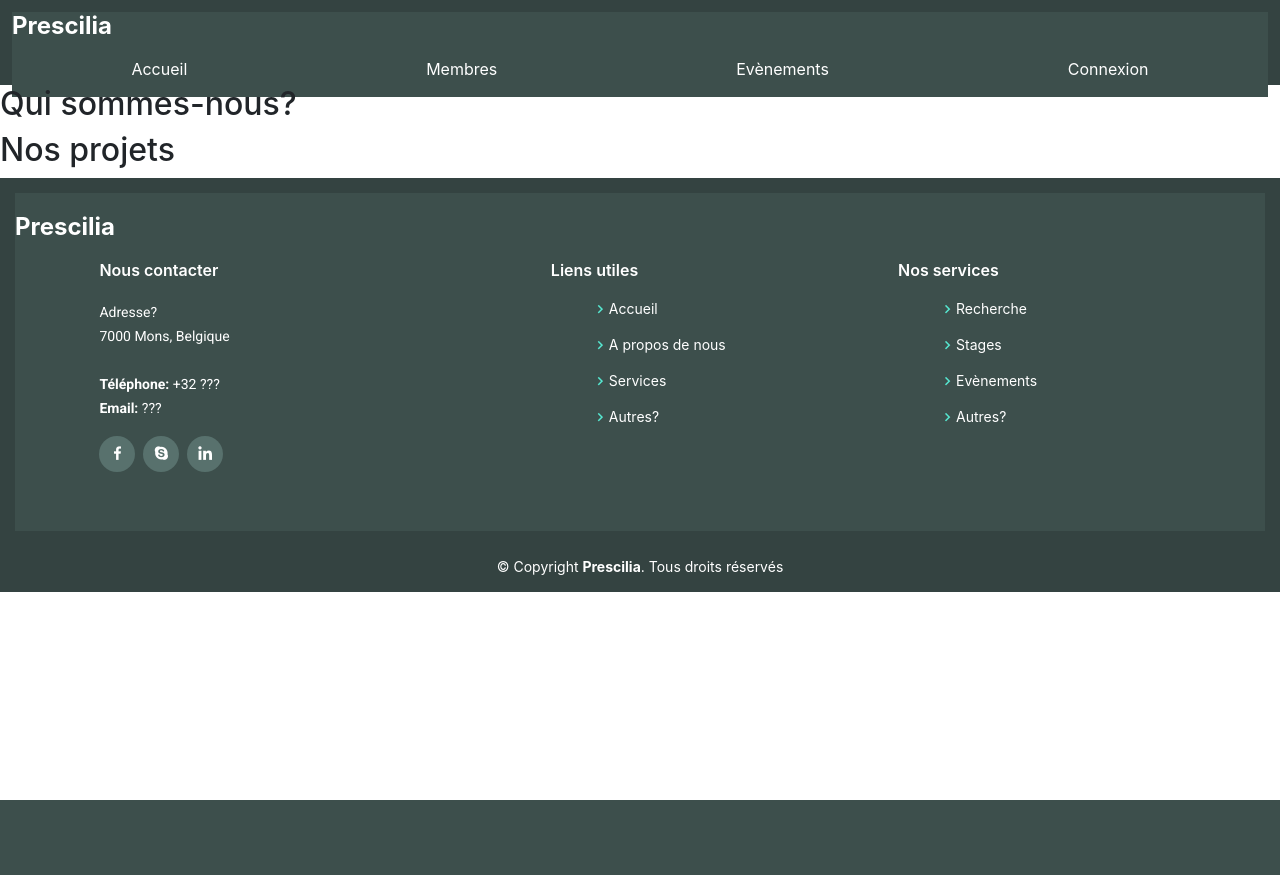
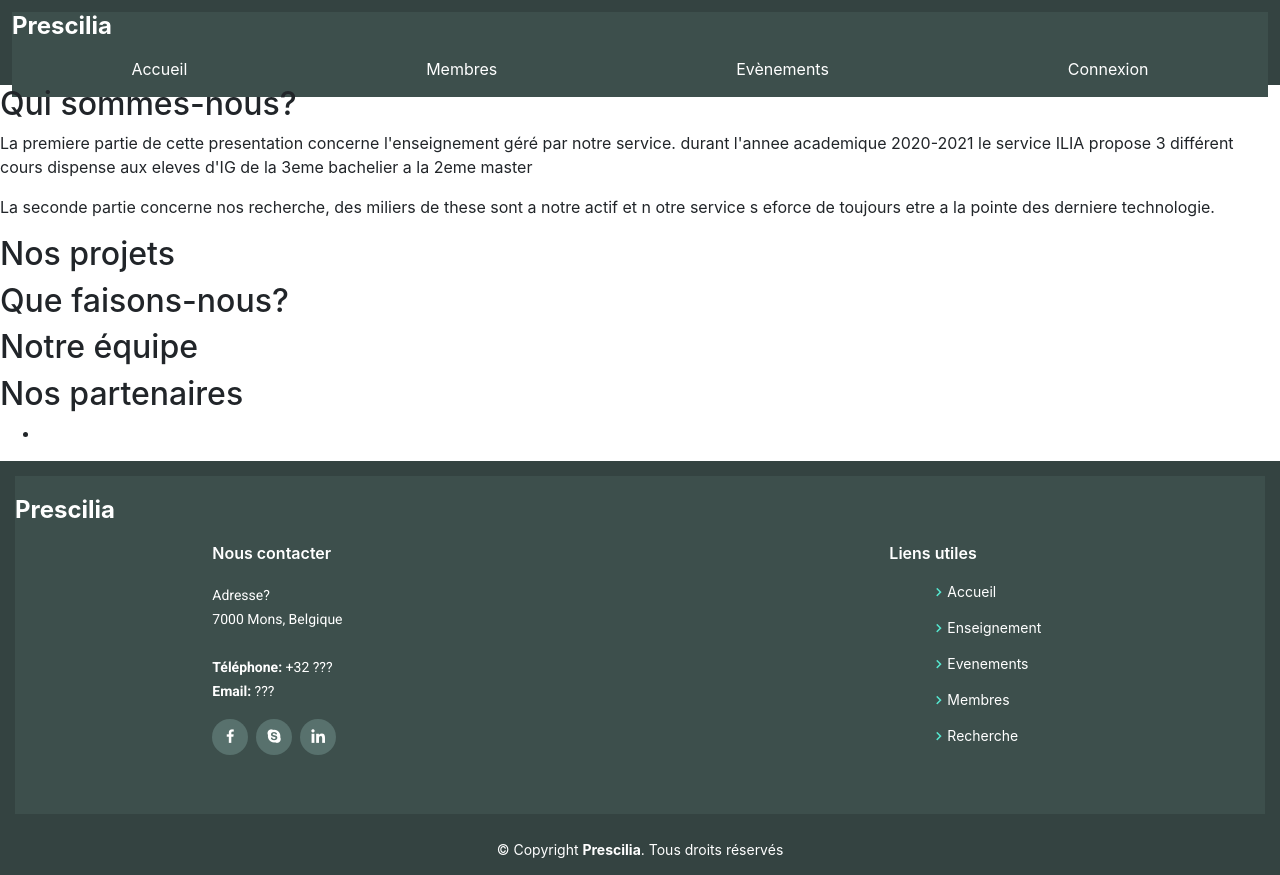
Before and after one commit to Tanguyvans/PRECILIA, a PHP site: page /MainPages/Accueil.php in a window 1280 px wide. Before the commit the page ends 800 px from the top, so only its background shows below. Run offline with PHP 8.4, Linux system fonts and the light colour scheme; some libraries are stand-ins or nearby versions.

Commit message:
VERSION travail 2

```diff
--- a/MainPages/Accueil.php
+++ b/MainPages/Accueil.php
@@ -8,17 +8,25 @@
         <meta content="" name="descriptison"> <!--Description du site lors de la recherche-->
         <meta content="" name="keywords">
     </head>
-
+    <!--==========================================
+    Description de la page
+    =============================================-->
     <body>
         <?php include '../templates/header.php' ?>
+        <!--========== Section carousel ==============-->
+        <section id="actu">
 
-        <section id="actualité">
-        <!-- carousel : événements, gros projet a trier par rapport a la date -->
         </section>
 
         <section id="who">
-            <h2>Qui sommes-nous?</h2>
-            <!-- texte -->
+            <div class="who-container">
+                <h2 class="who-title">Qui sommes-nous?</h2>
+                <p class="who-p1">La premiere partie de cette presentation concerne l'enseignement
+                    géré par notre service. durant l'annee academique 2020-2021 le service ILIA
+                    propose 3 différent cours dispense aux eleves d'IG de la 3eme bachelier a la 2eme master</p>
+                <p class="who-p2">La seconde partie concerne nos recherche, des miliers de these sont a notre actif et n otre service
+                    s eforce de toujours etre a la pointe des derniere technologie. </p>
+            </div>
         </section>
 
         <section id="projets">
@@ -29,16 +37,23 @@
 
         <section id="what">
             <!--que faisons-nous? que du texte comme dans qui somme nous-->
+            <h2>Que faisons-nous?</h2>
         </section>
 
         <section id="equipe">
+            <h2>Notre équipe</h2>
             <!-- a reflechir si on le laisse -->
             <!--[...] qui emmene vers la page membre -->
         </section>
 
         <section id="partenaires">
+            <h2 class = "partenaires-title">Nos partenaires</h2>
+            <ul>
+                <li
+            </ul>
             <!-- les logo, leur noms, leurs appréciations (texte) -->
         </section>
+
         <?php include '../templates/footer.php' ?>
     </body>
 </html>
--- a/MainPages/Enseignement.php
+++ b/MainPages/Enseignement.php
@@ -0,0 +1,2 @@
+<?php include '../templates/header.php' ?>
+<?php include '../templates/footer.php' ?>
--- a/MainPages/Evenements.php
+++ b/MainPages/Evenements.php
@@ -0,0 +1,2 @@
+<?php include '../templates/header.php' ?>
+<?php include '../templates/footer.php' ?>
--- a/MainPages/Membres.php
+++ b/MainPages/Membres.php
@@ -0,0 +1,2 @@
+<?php include '../templates/header.php' ?>
+<?php include '../templates/footer.php' ?>
--- a/MainPages/Recherche.php
+++ b/MainPages/Recherche.php
@@ -0,0 +1,2 @@
+<?php include '../templates/header.php' ?>
+<?php include '../templates/footer.php' ?>
--- a/templates/footer.php
+++ b/templates/footer.php
@@ -53,22 +53,24 @@
                 <h4>Liens utiles</h4>
                 <!-- classes identifiant pour manipuler dans css-->
                 <ul>
-                    <li><i class="bx bx-chevron-right"></i> <a href="#">Accueil</a></li>
-                    <li><i class="bx bx-chevron-right"></i> <a href="#">A propos de nous</a></li>
-                    <li><i class="bx bx-chevron-right"></i> <a href="#">Services</a></li>
-                    <li><i class="bx bx-chevron-right"></i> <a href="#">Autres?</a></li>
+                    <li><i class="bx bx-chevron-right"></i> <a href='../MainPages/Accueil.php'>Accueil</a></li>
+                    <li><i class="bx bx-chevron-right"></i> <a href='../MainPages/Enseignement.php'>Enseignement</a></li>
+                    <li><i class="bx bx-chevron-right"></i> <a href='../MainPages/Evenements.php'>Evenements</a></li>
+                    <li><i class="bx bx-chevron-right"></i> <a href='../MainPages/Membres.php'>Membres</a></li>
+                    <li><i class="bx bx-chevron-right"></i> <a href='../MainPages/Recherche.php'>Recherche</a></li>
                 </ul>
             </div>
+            <!--<div class="col-lg-3 col-md-6 footer-links">
+                            <h4>Nos services</h4>
+                            <ul>
+                                <li><i class="bx bx-chevron-right"></i> <a href='../MainPages/Recherche.php'>Recherche</a></li>
+                                <li><i class="bx bx-chevron-right"></i> <a href='../MainPages/Evenement.php'>Evènements</a></li>
+                                <li><i class="bx bx-chevron-right"></i> <a href='../MainPages/Evenement.php'>Evènements</a></li>
 
-            <div class="col-lg-3 col-md-6 footer-links">
-                <h4>Nos services</h4>
-                <ul>
-                    <li><i class="bx bx-chevron-right"></i> <a href="#">Recherche</a></li>
-                    <li><i class="bx bx-chevron-right"></i> <a href="#">Stages</a></li>
-                    <li><i class="bx bx-chevron-right"></i> <a href="#">Evènements</a></li>
-                    <li><i class="bx bx-chevron-right"></i> <a href="#">Autres?</a></li>
-                </ul>
-            </div>
+                                <li><i class="bx bx-chevron-right"></i> <a href='../?'>Autres?</a></li>
+                            </ul>
+                        </div>-->
+
         </div>
     </div>
 
--- a/templates/header.php
+++ b/templates/header.php
@@ -36,10 +36,10 @@
         </div>
         <div id="container2">
             <!--faire les liens vers les pages-->
-                <a href="addressepageaccueil">Accueil</a>
-                <div class="active"><a href="#adressepagemembre">Membres</a></div>
-                <div class="active"><a href="#adressepageevenement">Evènements</a></div>
-                <a href="#adressepagedeconnexion">Connexion</a>
+            <a href='../MainPages/Accueil.php'>Accueil</a>
+            <div class="active"><a href='../MainPages/Membres.php'>Membres</a></div>
+            <div class="active"><a href='../MainPages/Evenements.php'>Evènements</a></div>
+            <a href="?">Connexion</a>
         </div>
 
     </div>
```
Lines whose indentation alone changed are shown as unchanged.
